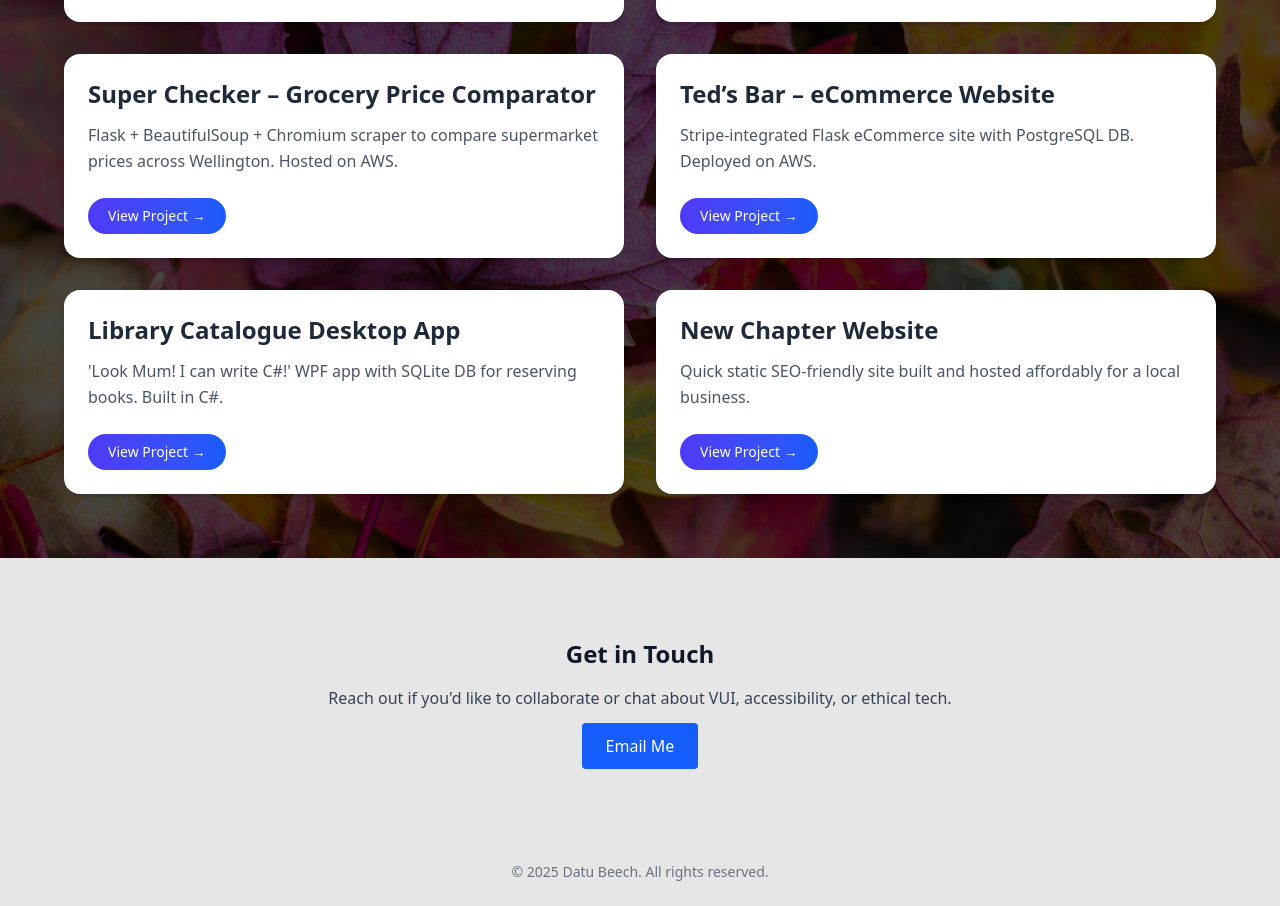
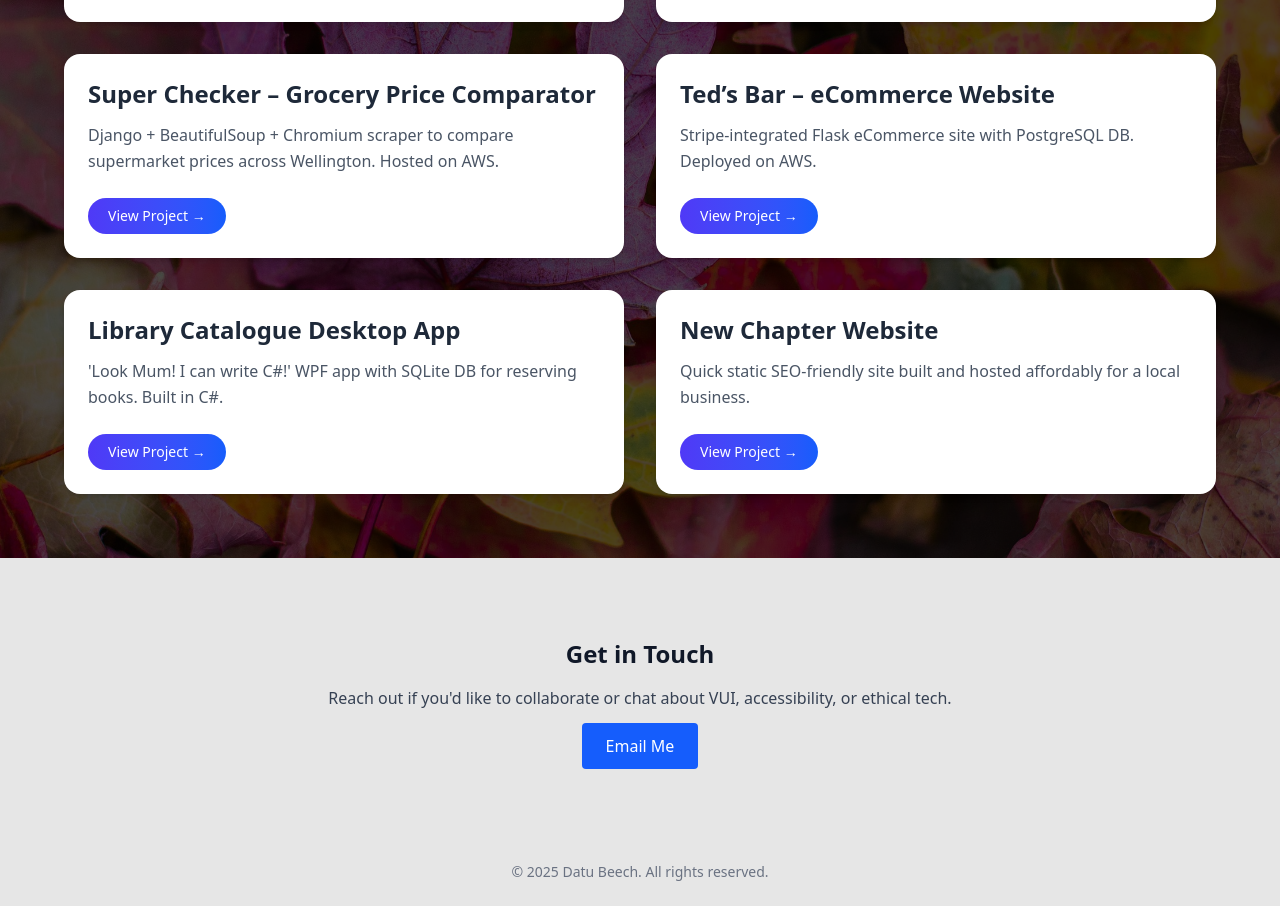
Before and after one commit to D-Beech/Portfolio-2.0, a React (Vite) app: page / in a window 1280 px wide. Shown: the part 1922-2828 px from the top of the page. Built offline with nearby package versions, Linux system fonts and the light colour scheme.

Commit message:
Added links to projects

```diff
--- a/src/App.tsx
+++ b/src/App.tsx
@@ -94,21 +94,21 @@ export default function Portfolio() {
       name: "EduBot – Private Text Inference Tool for Schools",
       description:
         "Private chatbot with summarization and moderation via guardrails. Uses Llama 3.2 hosted on AWS, proving private AI is affordable.",
-      link_to: "#"
+      link_to: "https://github.com/D-Beech/301.3_Llama_Flask_Interface"
     },
     {
       id: 3,
       name: "Super Checker – Grocery Price Comparator",
       description:
-        "Flask + BeautifulSoup + Chromium scraper to compare supermarket prices across Wellington. Hosted on AWS.",
-      link_to: "#"
+        "Django + BeautifulSoup + Chromium scraper to compare supermarket prices across Wellington. Hosted on AWS.",
+      link_to: "https://github.com/D-Beech/Django_Application_205_Backend.git"
     },
     {
       id: 4,
       name: "Ted’s Bar – eCommerce Website",
       description:
         "Stripe-integrated Flask eCommerce site with PostgreSQL DB. Deployed on AWS.",
-      link_to: "#"
+      link_to: "https://github.com/D-Beech/Ted-sBar_V2"
     },
     {
       id: 5,
@@ -122,7 +122,7 @@ export default function Portfolio() {
       name: "New Chapter Website",
       description:
         "Quick static SEO-friendly site built and hosted affordably for a local business.",
-      link_to: "#"
+      link_to: "https://cafenewchapter.com/"
     },
   ];
 
```
